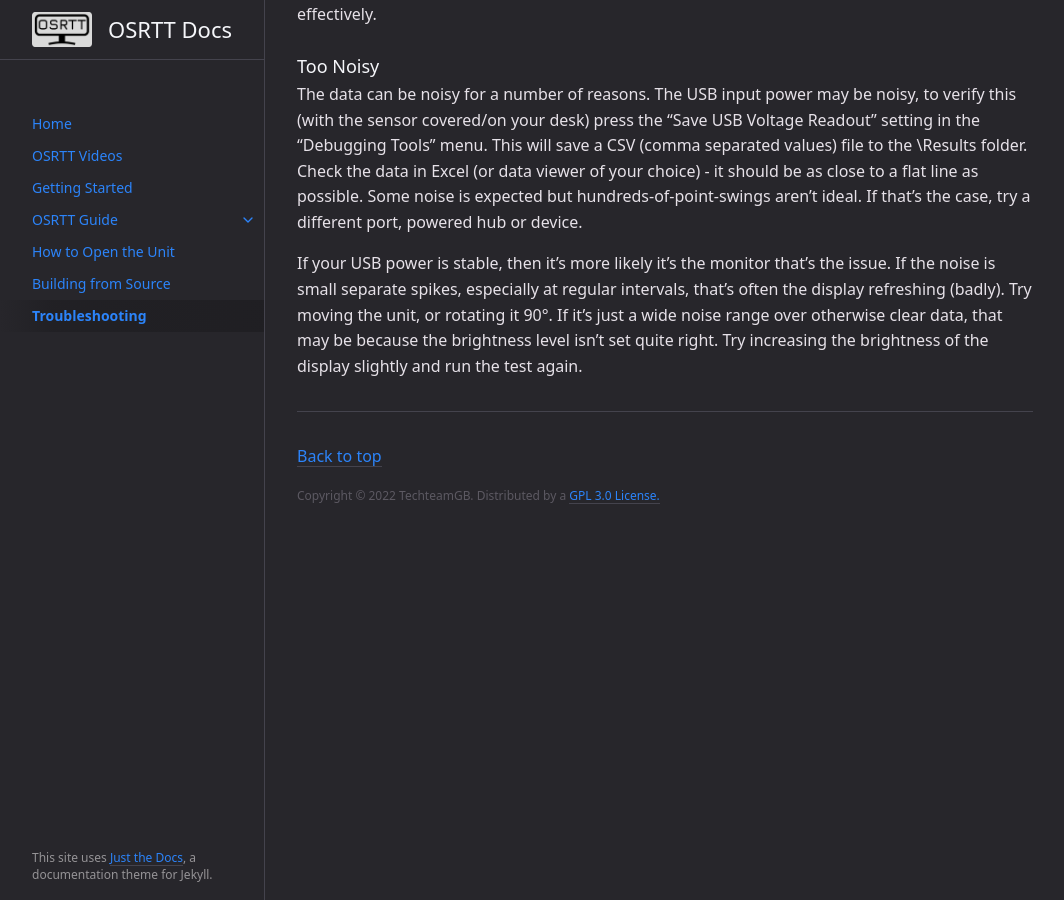
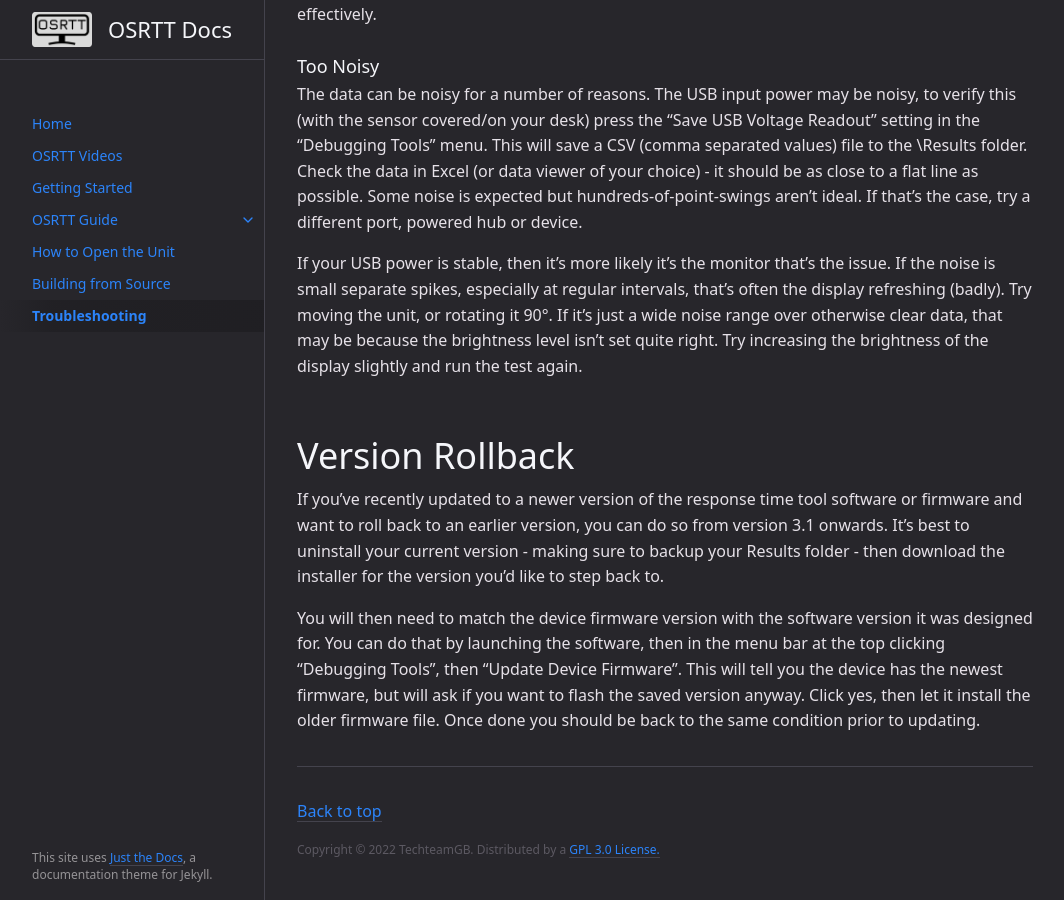
Before and after one commit to andymanic/OSRTTDocs, a Jekyll site: the page built from docs/troubleshooting.md, in a window 1280 px wide and 900 px high, scrolled down 798 px. Shown: the whole window, without its empty margins (107-1171 px from the left). Built offline with Jekyll 4.4.1, drawn with Linux system fonts in a browser that asks for light colours.

Commit message:
added version rollback note

```diff
--- a/docs/troubleshooting.md
+++ b/docs/troubleshooting.md
@@ -29,3 +29,9 @@ If the "capture time" setting is set too short - either because VSync is enabled
 The data can be noisy for a number of reasons. The USB input power may be noisy, to verify this (with the sensor covered/on your desk) press the "Save USB Voltage Readout" setting in the "Debugging Tools" menu. This will save a CSV (comma separated values) file to the \Results folder. Check the data in Excel (or data viewer of your choice) - it should be as close to a flat line as possible. Some noise is expected but hundreds-of-point-swings aren't ideal. If that's the case, try a different port, powered hub or device.
 
 If your USB power is stable, then it's more likely it's the monitor that's the issue. If the noise is small separate spikes, especially at regular intervals, that's often the display refreshing (badly). Try moving the unit, or rotating it 90°. If it's just a wide noise range over otherwise clear data, that may be because the brightness level isn't set quite right. Try increasing the brightness of the display slightly and run the test again.
+
+
+# Version Rollback
+If you've recently updated to a newer version of the response time tool software or firmware and want to roll back to an earlier version, you can do so from version 3.1 onwards. It's best to uninstall your current version - making sure to backup your Results folder - then download the installer for the version you'd like to step back to.
+
+You will then need to match the device firmware version with the software version it was designed for. You can do that by launching the software, then in the menu bar at the top clicking "Debugging Tools", then "Update Device Firmware". This will tell you the device has the newest firmware, but will ask if you want to flash the saved version anyway. Click yes, then let it install the older firmware file. Once done you should be back to the same condition prior to updating.
```
